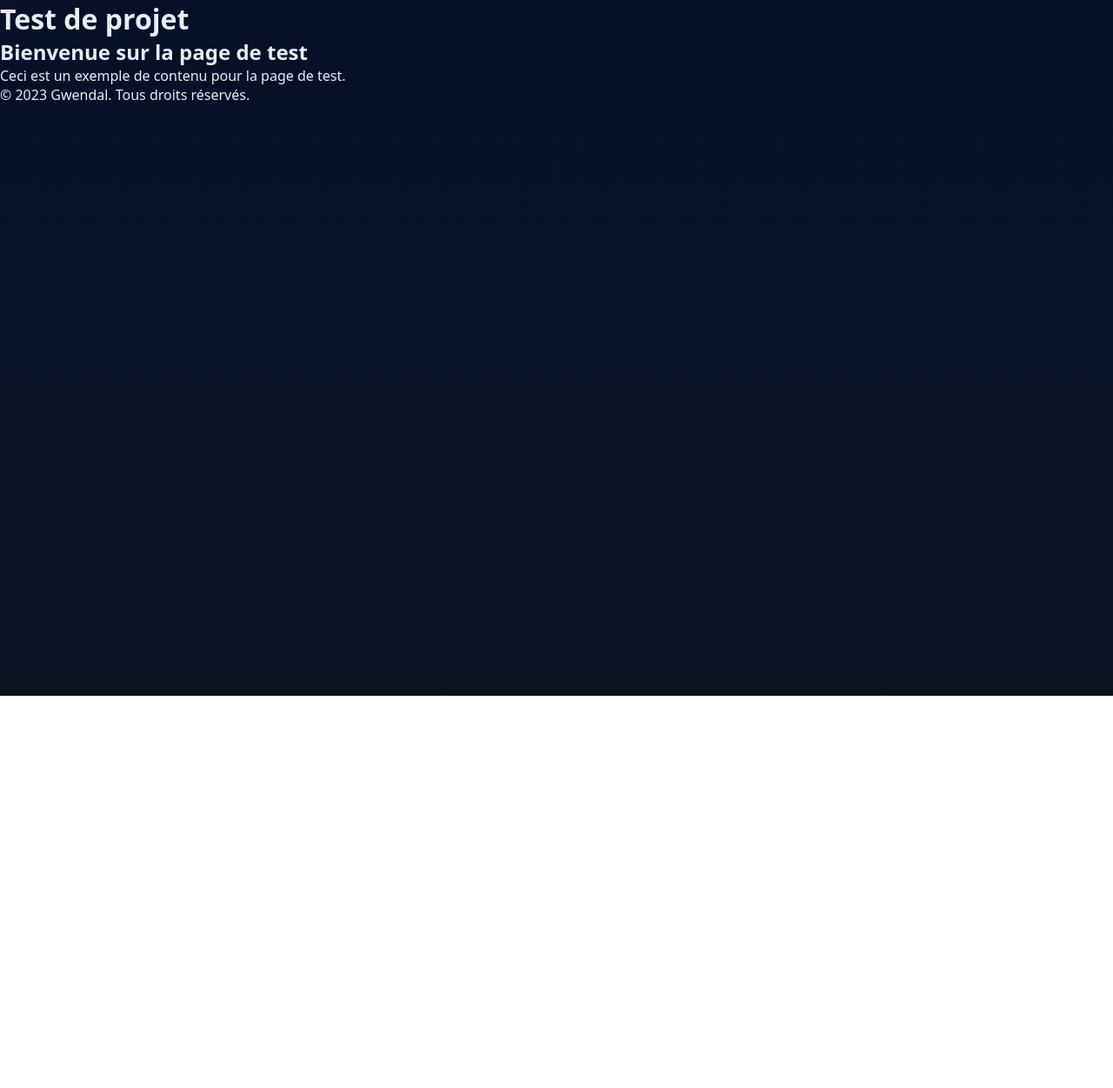
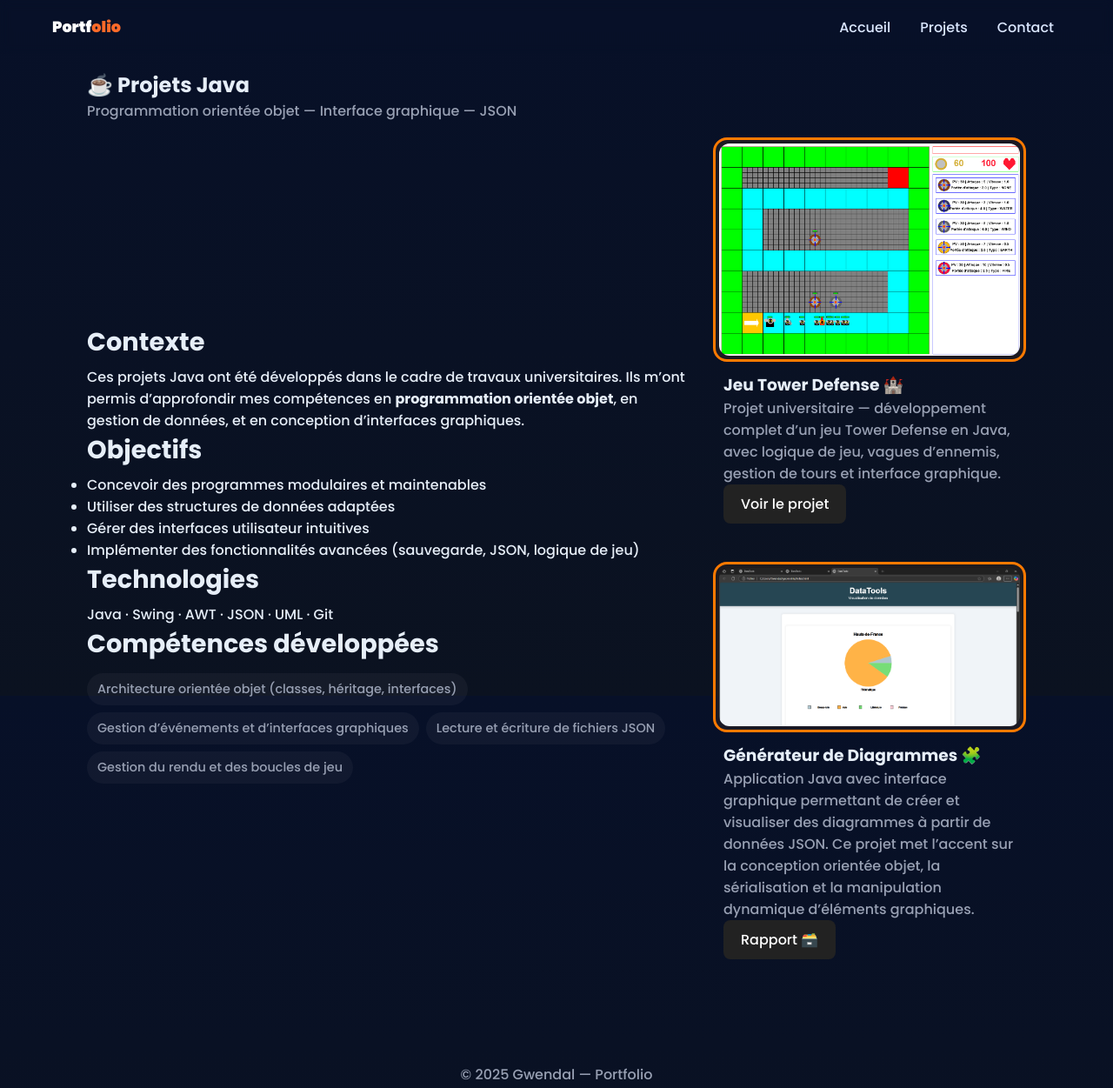
Before and after one commit to gwen35/exp, a plain HTML site: page projetjava.html in a window 1280 px wide. Shown: the whole page at 87% size. Before the commit the page ends 800 px from the top, so only its background shows below. Drawn offline with nearby package versions, Linux system fonts and the light colour scheme.

Commit message:
projet java

```diff
--- a/projetjava.html
+++ b/projetjava.html
@@ -1,29 +1,134 @@
-<!DOCTYPE html>
+<!doctype html>
 <html lang="fr">
 <head>
   <meta charset="utf-8" />
   <meta name="viewport" content="width=device-width,initial-scale=1" />
-  <title>Test - Gwendal</title>
-
-  <!-- styles -->
+  <title>Projets Java — Gwendal</title>
+  <link href="https://fonts.googleapis.com/css2?family=Poppins:wght@300;500;700;900&display=swap" rel="stylesheet">
   <link rel="stylesheet" href="style.css">
+  <script src="https://unpkg.com/gsap@3/dist/gsap.min.js"></script>
+  <script src="https://unpkg.com/scrollreveal"></script>
+  <script defer src="script.js"></script>
+  <style>
+    /* Style spécifique aux images encadrées */
+    .image-frame {
+      border: 3px solid #ff7a00;
+      border-radius: 16px;
+      overflow: hidden;
+      padding: 4px;
+      background-color: rgba(255, 122, 0, 0.08);
+      transition: transform 0.3s ease, box-shadow 0.3s ease;
+    }
+    .image-frame img {
+      width: 100%;
+      border-radius: 12px;
+      display: block;
+    }
+    .image-frame:hover {
+      transform: scale(1.02);
+      box-shadow: 0 6px 20px rgba(255, 122, 0, 0.25);
+    }
+  </style>
 </head>
 <body>
-
-  <header>
-    <h1>Test de projet</h1>
+  <header class="nav">
+    <div class="nav-inner">
+      <div class="brand"><a href="index.html">Portf<span>olio</span></a></div>
+      <nav>
+        <ul>
+          <li><a href="index.html#home">Accueil</a></li>
+          <li><a href="index.html#projects">Projets</a></li>
+          <li><a href="index.html#contact">Contact</a></li>
+        </ul>
+      </nav>
+    </div>
   </header>
 
-  <main>
-    <section>
-      <h2>Bienvenue sur la page de test</h2>
-      <p>Ceci est un exemple de contenu pour la page de test.</p>
+  <main class="section">
+    <section class="container">
+      <h1 style="display:flex;align-items:center;gap:10px;">☕ Projets Java</h1>
+      <p class="subtle">Programmation orientée objet — Interface graphique — JSON</p>
+
+      <div class="split">
+        <div class="left">
+          <h2>Contexte</h2>
+          <p>
+            Ces projets Java ont été développés dans le cadre de travaux universitaires.
+            Ils m’ont permis d’approfondir mes compétences en <strong>programmation orientée objet</strong>, en gestion de données, et en conception d’interfaces graphiques.
+          </p>
+
+          <h2>Objectifs</h2>
+          <ul>
+            <li>Concevoir des programmes modulaires et maintenables</li>
+            <li>Utiliser des structures de données adaptées</li>
+            <li>Gérer des interfaces utilisateur intuitives</li>
+            <li>Implémenter des fonctionnalités avancées (sauvegarde, JSON, logique de jeu)</li>
+          </ul>
+
+          <h2>Technologies</h2>
+          <p>Java · Swing · AWT · JSON · UML · Git</p>
+
+          <h2>Compétences développées</h2>
+          <ul class="skills">
+            <li>Architecture orientée objet (classes, héritage, interfaces)</li>
+            <li>Gestion d’événements et d’interfaces graphiques</li>
+            <li>Lecture et écriture de fichiers JSON</li>
+            <li>Gestion du rendu et des boucles de jeu</li>
+          </ul>
+        </div>
+
+        <div class="right">
+          <!-- Projet 1 : Tower Defense -->
+          <div class="card">
+            <div class="image-frame">
+              <img src="https://github.com/gwen35/exp/raw/main/projetBriac.png" alt="Projet Tower Defense Java" />
+            </div>
+            <div style="padding:12px">
+              <h3>Jeu Tower Defense 🏰</h3>
+              <p class="muted">
+                Projet universitaire — développement complet d’un jeu Tower Defense en Java, avec logique de jeu, vagues d’ennemis, gestion de tours et interface graphique.
+              </p>
+              <a href="https://github.com/gwen35" target="_blank" class="btn-download">Voir le projet</a>
+            </div>
+          </div>
+
+                    <!-- Projet 2 : Générateur de diagrammes -->
+          <div class="card" style="margin-top: 2rem;">
+            <div class="image-frame">
+              <img src="https://github.com/gwen35/exp/raw/main/gensite.png" alt="Projet Générateur de Diagrammes Java" />
+            </div>
+            <div style="padding:12px">
+              <h3>Générateur de Diagrammes 🧩</h3>
+              <p class="muted">
+                Application Java avec interface graphique permettant de créer et visualiser des diagrammes à partir de données JSON.
+                Ce projet met l’accent sur la conception orientée objet, la sérialisation et la manipulation dynamique d’éléments graphiques.
+              </p>
+              <a href="Rapport.pdf" download class="btn-download">Rapport 🗃️</a>
+            </div>
+          </div>
+        </div>
+      </div>
     </section>
   </main>
 
-  <footer>
-    <p>&copy; 2023 Gwendal. Tous droits réservés.</p>
+  <!-- FOOTER -->
+  <footer class="footer">
+    <div class="container">
+      <p>© <span id="year"></span> Gwendal — Portfolio</p>
+    </div>
   </footer>
 
+  <script>
+    // Animation du chargement des sections
+    ScrollReveal().reveal('.card', {
+      distance: '30px',
+      origin: 'bottom',
+      duration: 800,
+      interval: 150
+    });
+
+    // Mise à jour automatique de l'année
+    document.getElementById("year").textContent = new Date().getFullYear();
+  </script>
 </body>
 </html>
--- a/style.css
+++ b/style.css
@@ -231,3 +231,24 @@ nav a:hover{color:#fff;background:rgba(255,255,255,0.03)}
   background-color: #444;
   align-items: center;
 }
+
+ /* --- STYLE SPÉCIFIQUE AUX IMAGES DE LA PAGE --- */
+    .image-frame {
+      border: 1px solid #ff7a00; /* orange accent */
+      border-radius: 16px;
+      overflow: hidden;
+      padding: 4px;
+      background-color: rgba(255, 122, 0, 0.08); /* légère teinte de fond */
+      transition: transform 0.3s ease, box-shadow 0.3s ease;
+    }
+
+    .image-frame img {
+      width: 100%;
+      border-radius: 12px;
+      display: block;
+    }
+
+    .image-frame:hover {
+      transform: scale(1.02);
+      box-shadow: 0 6px 20px rgba(255, 122, 0, 0.25);
+    }
```
Also changed, not shown: vitrine.html (+17 -10 lines), Capture d’écran du 2025-05-15 13-25-39.png (added), gen1.png (added), gen2.png (added), gen3.png (added), gensite.png (added), plat3.png (added), 1 other file.
